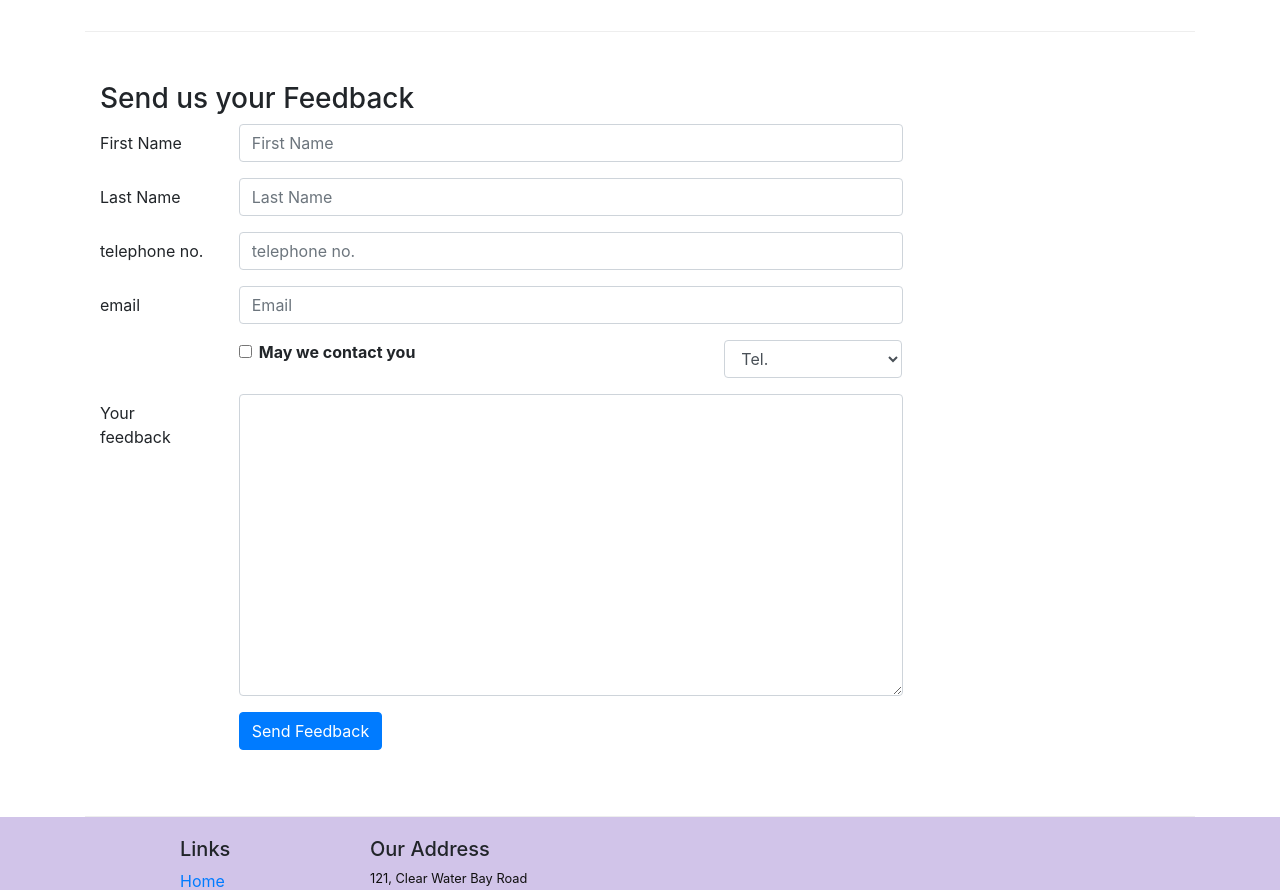
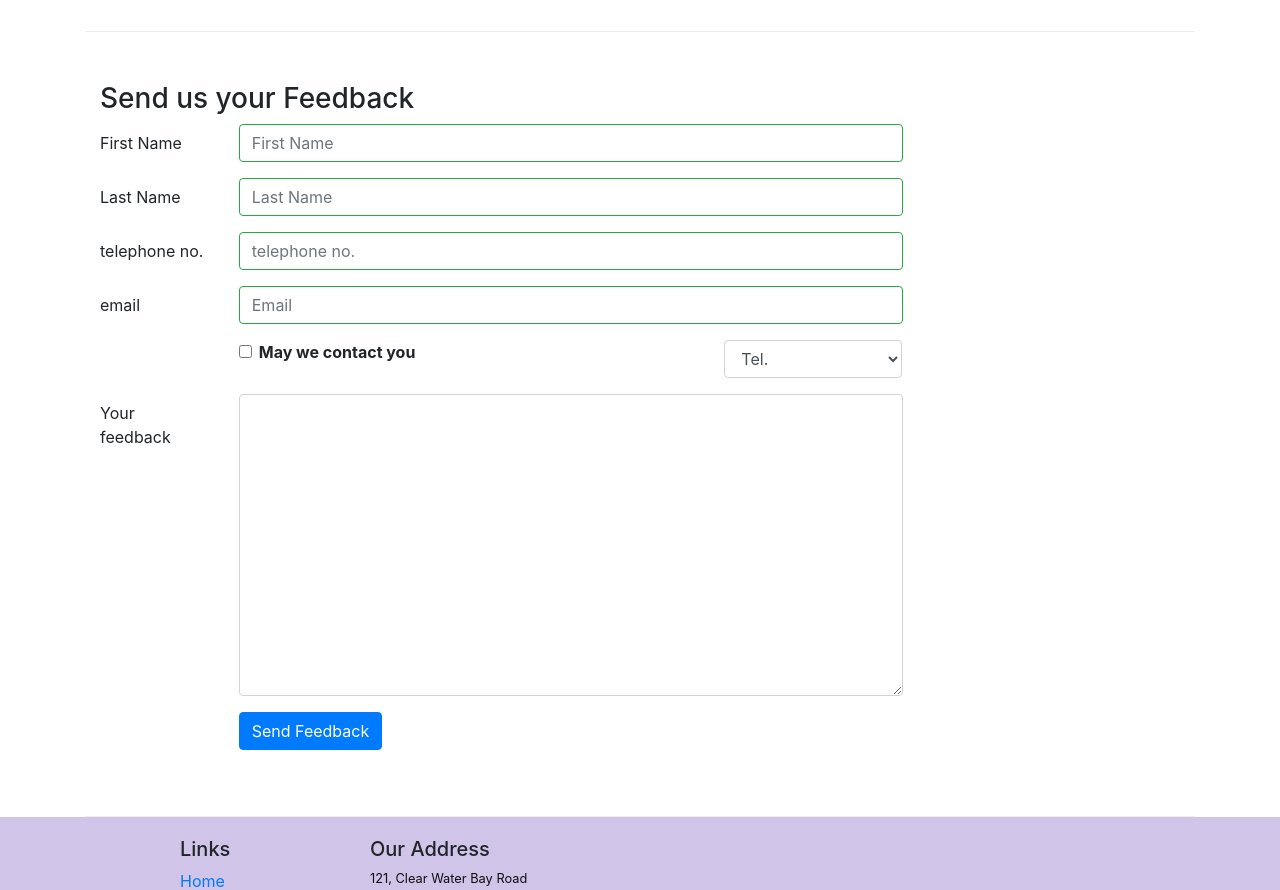
Before and after one commit to timishk/restaurant, a React (Create React App) app: page /contactus in a window 1280 px wide. Shown: the part 840-1730 px from the top of the page. Built offline with nearby package versions, Linux system fonts and the light colour scheme.

Commit message:
form validation

```diff
--- a/src/components/ContactusComponent.js
+++ b/src/components/ContactusComponent.js
@@ -1,7 +1,7 @@
 import React from 'react';
 import {Link} from 'react-router-dom';
 import { Breadcrumb, BreadcrumbItem,
-    Button, Form, FormGroup, Label, Input, Col } from 'reactstrap';
+    Button, Form, FormGroup, Label, Input, Col ,FormFeedback} from 'reactstrap';
 import { Component } from 'react';
 class Contact extends Component {
 
@@ -15,10 +15,18 @@ class Contact extends Component {
             email: '',
             agree: false,
             contactType: 'Tel.',
-            message: ''
+            message: '',
+
+            touched :{
+                firstname:false,
+                lastname:false,
+                email:false,
+                telnum:false
+            }
         };
         this.changeInputHandler=this.changeInputHandler.bind(this);
         this.handleSubmit=this.handleSubmit.bind(this);
+        this.handleBlur=this.handleBlur.bind(this);
     }
 
     changeInputHandler(event){
@@ -36,7 +44,46 @@ class Contact extends Component {
         event.preventDefault();
     }
 
+    handleBlur=(field)=>(evt)=>{
+        this.setState({
+           touched:{...this.state.touched,[field]:true}
+          });
+    }
+
+    validate (firstname,lastname,email,telnum)
+    {
+        const errors={
+            firstname:'',
+            lastname:'',
+            email:'',
+            telnum:''}
+            if(this.state.touched.firstname&& firstname.length<3)
+            errors.firstname = 'length less than 3'
+            if(this.state.touched.firstname&& firstname.length>10)
+            errors.firstname = 'graeter  than 10'
+            if(this.state.touched.lasttname&& lastname.length<3)
+            errors.lastname = 'length less than 3'
+            if(this.state.touched.lastname&& lastname.length>10)
+            errors.lastname = 'graeter  than 10'
+            const reg=/^\d+$/
+            if(this.state.touched.telnum&& !reg.test(telnum))
+            errors.telnum = 'not a digit'
+
+            if(this.state.touched.email && email.split('').filter(x => x=='@').length!=1)
+            errors.email='wrong format'
+
+            return errors;
+    }
+
     render(){
+
+        const errors = this.validate (this.state.firstname,this.state.lastname,this.state.email,this.state.telnum);
+
+
+
+
+
+
     return(
         <div className="container">
             <div className="row">
@@ -85,28 +132,47 @@ class Contact extends Component {
                     <Label htmlFor="firstname" md={2}>First Name</Label>
                     <Col md={10}>
                         <Input type="text" id="firstname" name="firstname" placeholder="First Name" value={this.state.firstname}
-                        onChange={this.changeInputHandler} />
+                       valid={errors.firstname === ''}
+                       invalid={errors.firstname !== ''}
+                       onBlur={this.handleBlur('firstname') }
+                        onChange={this.changeInputHandler}
+
+                        />
+                        <FormFeedback>{errors.firstname}</FormFeedback>
                     </Col>
                 </FormGroup>
                 <FormGroup row>
                     <Label htmlFor="lastname" md={2}>Last Name</Label>
                     <Col md={10}>
                         <Input type="text" id="lastname" name="lastname" placeholder="Last Name" value={this.state.lastname}
+                         valid={errors.lastname === ''}
+                         invalid={errors.lastname !== ''}
+                        onBlur={this.handleBlur('lastname') }
                         onChange={this.changeInputHandler}/>
+                        <FormFeedback>{errors.lastname}</FormFeedback>
                     </Col>
                 </FormGroup>
                 <FormGroup row>
                     <Label htmlFor="telnum" md={2}>telephone no.</Label>
                     <Col md={10}>
                         <Input type="tel" id="telnum" name="telnum" placeholder="telephone no." value={this.state.telnum}
-                        onChange={this.changeInputHandler}/>
+                        valid={errors.telnum === ''}
+                        invalid={errors.telnum !== ''}
+                        onBlur={this.handleBlur('telnum') }
+                        onChange={this.changeInputHandler}
+                       />
+                        <FormFeedback>{errors.telnum}</FormFeedback>
                     </Col>
                 </FormGroup>
                 <FormGroup row>
                     <Label htmlFor="email" md={2}>email</Label>
                     <Col md={10}>
                         <Input type="email" id="email" name="email" placeholder="Email" value={this.state.email}
-                        onChange={this.changeInputHandler}/>
+                        valid={errors.email === ''}
+                        invalid={errors.email !== ''}
+                        onChange={this.changeInputHandler}
+                        onBlur={this.handleBlur('email') }/>
+                        <FormFeedback>{errors.email}</FormFeedback>
                     </Col>
                 </FormGroup>
                 <FormGroup row>
```
